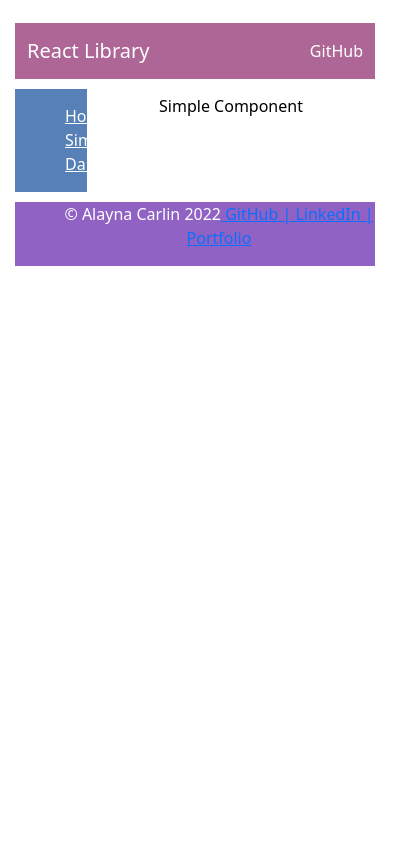
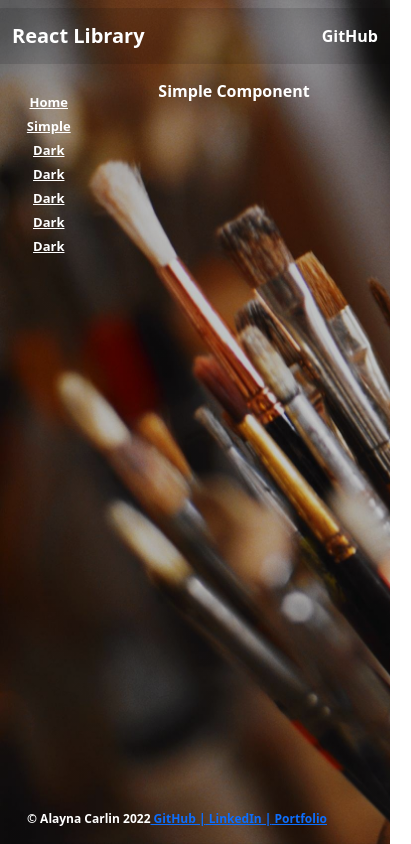
Before and after one commit to AlaynaCarlin/styling-practice, a React (Create React App) app: page /simple in a window 390 px wide. Shown: the whole page, 411 px wide, since content can reach past the window. Built offline with nearby package versions, Linux system fonts and the light colour scheme.

Commit message:
styled splash page and added mobile responsiveness

```diff
--- a/src/App.css
+++ b/src/App.css
@@ -14,31 +14,26 @@
   color: white;
 }
 
-/* #splash{
+#splash{
   background-attachment: fixed;
   background-repeat: no-repeat;
   position: absolute;
-  background-image: linear-gradient(0deg, rgba(107, 105, 105, 0.192), rgba(78, 78, 78, 0.24)), url(./assets/brushes\ -\ brown\ -\ dark.jpg);
+  background-image: linear-gradient(0deg, rgba(0, 0, 0, 0.192), rgba(0, 0, 0, 0.24)), url(./assets/brushes\ -\ brown\ -\ dark.jpg);
   background-size:cover;
   overflow: auto;
   min-height: 100%;
   min-width: 100%;
   color: rgb(255, 255, 255);
   font-weight: bold;
-} */
+}
 
-/* body */
-body {
-  padding: 15px;
-  background-color: white;
-  font: Belleza;
-}
 
 /* footer */
 footer {
-  background-color: #9062c4;
-  color: white;
+  color: rgb(255, 255, 255);
   margin-top: 10px;
+  bottom: 0;
+  position: absolute;
 }
 
 footer p {
@@ -46,10 +41,15 @@ footer p {
   margin-left: 1.5em;
 }
 
+@media (max-width: 440px){
+  footer p {
+    font-size: 12px;
+  }
+}
+
 /* main */
 .main {
-  background-color: white;
-  color: black;
+  color: rgb(255, 255, 255);
   height: 100%;
 }
 
@@ -59,9 +59,17 @@ footer p {
   padding: 5px;
 }
 
+@media (max-width: 440px) {
+  .mainDiv h1{
+    font-size: 20px;
+  }
+  .mainDiv p{
+    font-size: 13px;
+  }
+}
+
 .sidebar {
   display: flex;
-  background-color: #53565A;
   margin-top: 10px;
 }
 
@@ -71,16 +79,22 @@ ul {
 
 /* Sidebar */
 .sidebar-list-styling{
-  padding-left: 50px;
+  padding-left: 5%;
   padding-top: 15px;
   width: 20%;
-  background-color: #5680b6;
+  height: auto;
   color: white;
 }
 
 .sidebar-list a{
   color: white;
   padding: 0;
+}
+
+@media (max-width: 440px){
+  .sidebar-list a{
+    font-size: 13px;
+  }
 }
 
 .sidebar-route{
@@ -91,8 +105,10 @@ ul {
 /* header */
 .header {
   margin-top: 0.5em!important;
+  width: 100%;
+  background-color: rgba(0, 0, 0, 0.123);
+  overflow: hidden;
   text-align: center;
-  background-color: #ad6696;
   color: white;
 }
 
--- a/src/components/site/Sidebar.js
+++ b/src/components/site/Sidebar.js
@@ -15,6 +15,10 @@ const SideBar = () => {
                     <li><Link to='/home'>Home</Link></li>
                     <li><Link to='/simple'>Simple</Link></li>
                     <li><Link to='/dark'>Dark</Link></li>
+                    <li><Link to='/dark'>Dark</Link></li>
+                    <li><Link to='/dark'>Dark</Link></li>
+                    <li><Link to='/dark'>Dark</Link></li>
+                    <li><Link to='/dark'>Dark</Link></li>
                 </ul>
             </div>
             <div className='sidebar-route'>
```
